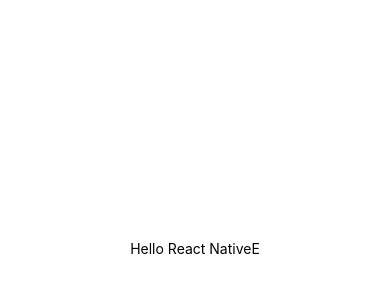
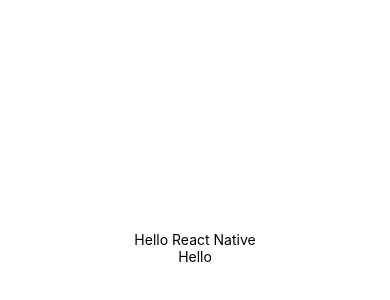
Before and after one commit to vinibenso/NLW-2022-eSports, a React Native app in the folder mobile/: screen / in a window 390 px wide. Shown: the part 174-474 px from the top of the page. Built offline with nearby package versions, Linux system fonts and the light colour scheme.

Commit message:
expo go initial test

```diff
--- a/mobile/App.tsx
+++ b/mobile/App.tsx
@@ -1,13 +1,28 @@
 import { StatusBar } from 'expo-status-bar';
-import { StyleSheet, Text, View } from 'react-native';
+import { StyleSheet, Text, TouchableOpacity, View } from 'react-native';
 
 export default function App() {
   return (
     <View style={styles.container}>
-      <Text>Hello React NativeE</Text>
+      <Text>Hello React Native</Text>
       <StatusBar style="auto" />
+      <Button />
     </View>
   );
+}
+
+interface ButtonProps {
+  title: string
+}
+
+function Button(){
+  return(
+    <TouchableOpacity>
+      <Text>
+        Hello
+      </Text>
+    </TouchableOpacity>
+  )
 }
 
 const styles = StyleSheet.create({
--- a/mobile/package.json
+++ b/mobile/package.json
@@ -9,7 +9,6 @@
     "web": "expo start --web"
   },
   "dependencies": {
-    "@expo/webpack-config": "^0.17.0",
     "expo": "~46.0.9",
     "expo-status-bar": "~1.4.0",
     "react": "18.0.0",
```
Also changed, not shown: 2 other files (tests, documents, lock files or other folders).
